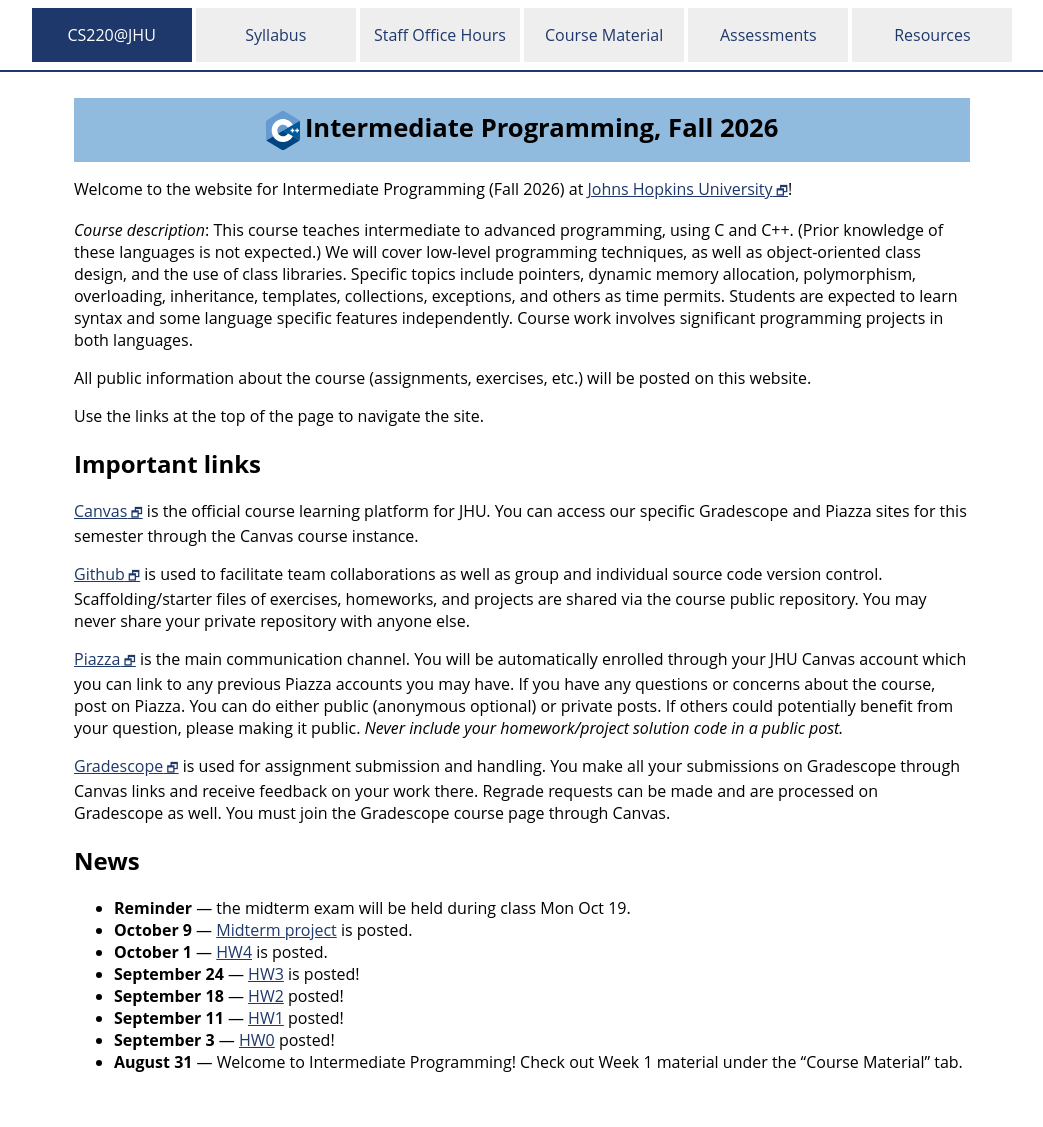
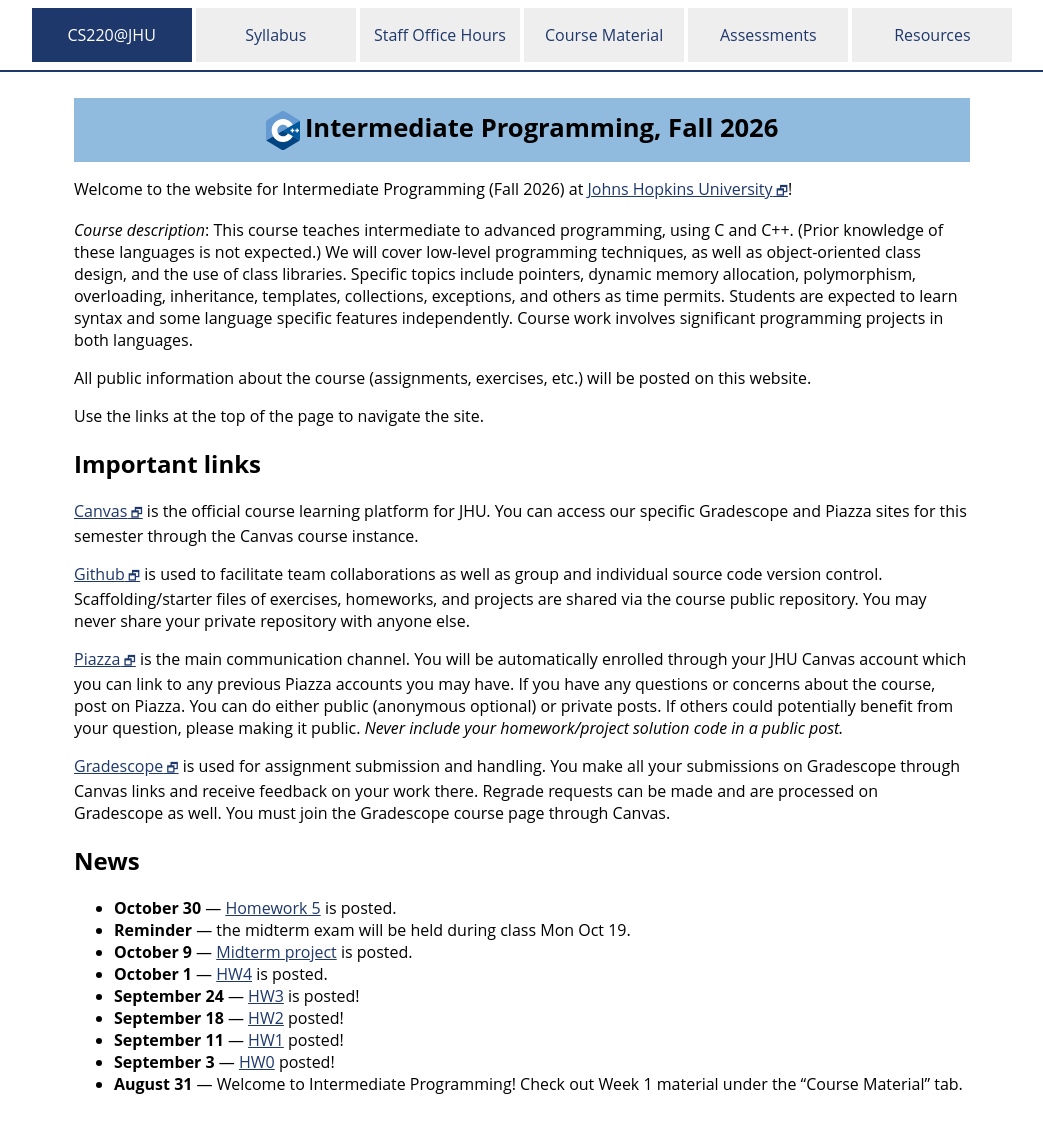
Before and after one commit to jhu-ip/cs220-f26, a Jekyll site: the page built from index.md, in a window 1280 px wide. Shown: the whole page, without its empty margins (118-1161 px from the left). Built offline with Jekyll 4.4.1, drawn with Linux system fonts in a browser that asks for light colours; before the commit the page ends 1105 px from its top, so only the background shows below that.

Commit message:
hw5 links added to website

```diff
--- a/index.md
+++ b/index.md
@@ -48,9 +48,9 @@
 * **April 10** — [Homework 7](assign/hw7.html) is posted!
 * **April 3** — [Homework 6](https://www.gradescope.com/courses/1222412/assignments/7930454/) is posted.
 * **April 1** — Final exam location information has been added to syllabus.
-* **March 27** — [Homework 5](assign/hw5.html) is posted.
 -->
 
+* **October 30** — [Homework 5](assign/hw5.html) is posted.
 * **Reminder** — the midterm exam will be held during class Mon Oct 19.
 * **October 9** — [Midterm project](assign/midterm.html) is posted.
 * **October 1** — [HW4](https://www.gradescope.com/courses/1328799/assignments/8767708/) is posted.
```
Also changed, not shown: schedule.md (+1 -1 lines).
